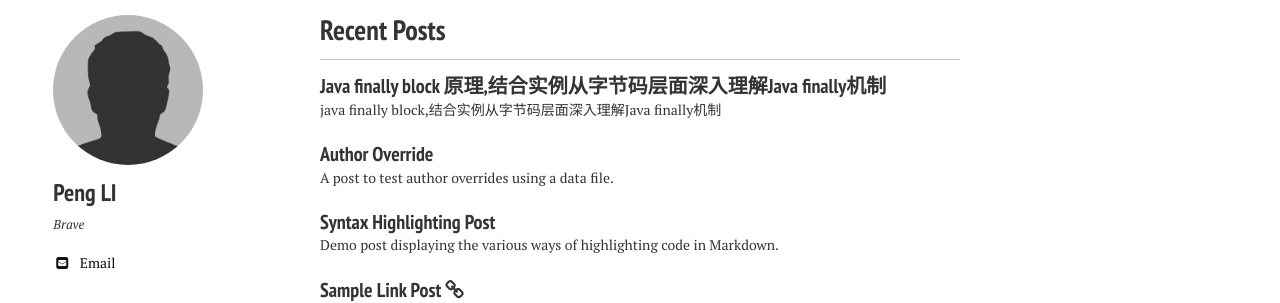
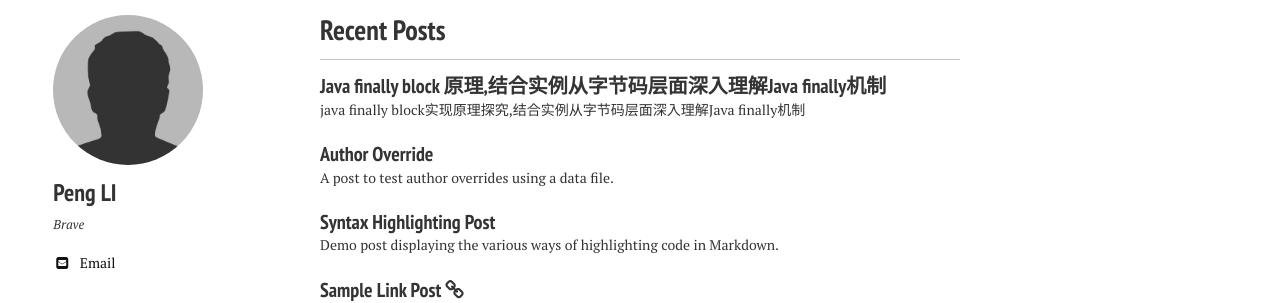
Before and after one commit to PengLiGTF/PengLiGTF.github.io, a Jekyll site: the page built from index.md, in a window 1280 px wide. Shown: the part 443-746 px from the top of the page. Built offline with Jekyll 4.4.1, drawn with Linux system fonts in a browser that asks for light colours; nearby versions of some CDN libraries.

Commit message:
update title

```diff
--- a/_posts/2015-04-06-java-finally.md
+++ b/_posts/2015-04-06-java-finally.md
@@ -1,7 +1,7 @@
 ---
 layout: post
 title: Java finally block 原理,结合实例从字节码层面深入理解Java finally机制
-excerpt: "java finally block,结合实例从字节码层面深入理解Java finally机制"
+excerpt: "java finally block实现原理探究,结合实例从字节码层面深入理解Java finally机制"
 modified: 2015-04-06
 tags: [java, try, finally, jvm, 面试]
 comments: true
```
